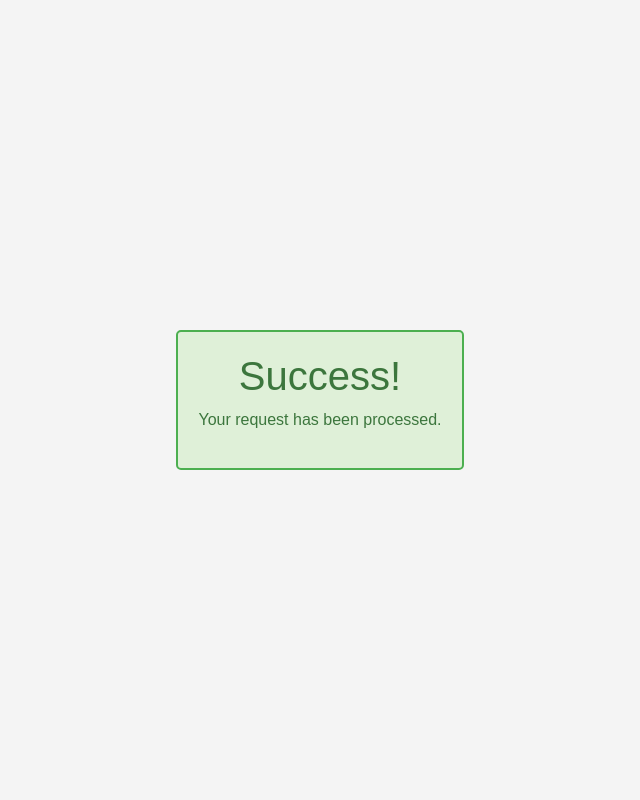
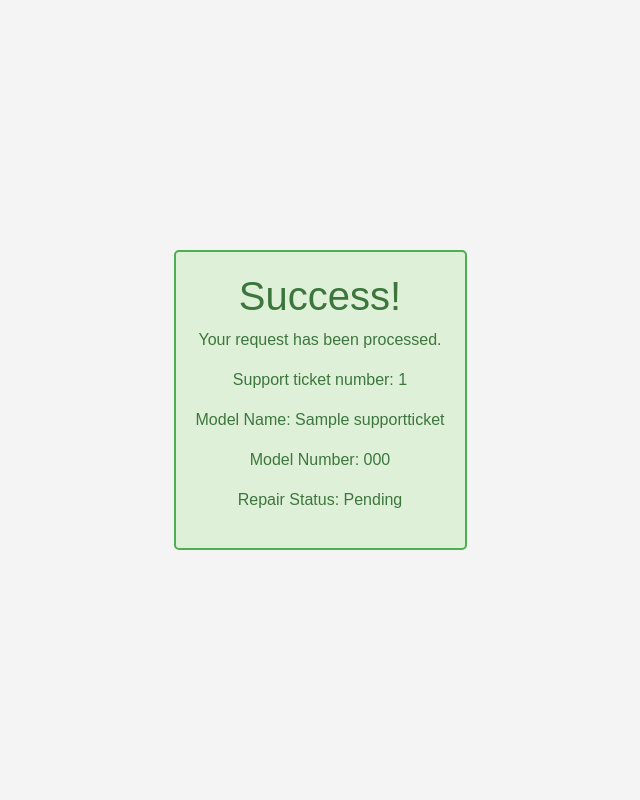
Before and after one commit to jessel33/AI-Integration-Bootcamp, a Django app: page /success/1/ in a window 1280 px wide. Shown: the part 56-856 px from the top of the page, without its empty margins (320-960 px from the left). Run offline with Django 5.2, Linux system fonts and the light colour scheme; tables that the repository leaves empty hold one stand-in row (values such as "Sample post").

Commit message:
Add support ticket retrieval and success page details

```diff
--- a/Week3/customer_support_ticket_system/tickets/repositories.py
+++ b/Week3/customer_support_ticket_system/tickets/repositories.py
@@ -16,6 +16,15 @@ def get_customer_by_id(customer_id):
         return None
 
 
+def get_support_ticket_by_id(ticket_id):
+    """This function takes an integer representing the support ticket desired from the database and it returns the support ticket model object if one exists or it will return None"""
+    try:
+        support_ticket = SupportTicket.objects.get(pk=ticket_id)
+        return support_ticket
+    except SupportTicket.DoesNotExist:
+        return None
+
+
 def create_support_ticket(ticket_data):
     """This function takes a dictionary from the service layer, places it into the proper commands for ORM object model creation, sends this onto the ORM for model object creation, once the object model is created it then will return a supportticket model object"""
     support_ticket = SupportTicket.objects.create(**ticket_data)
--- a/Week3/customer_support_ticket_system/tickets/services.py
+++ b/Week3/customer_support_ticket_system/tickets/services.py
@@ -7,7 +7,11 @@
 # asks the repository to create the ticket
 # returns the created SupportTicket.
 
-from .repositories import create_support_ticket, get_customer_by_id
+from .repositories import (
+    create_support_ticket,
+    get_customer_by_id,
+    get_support_ticket_by_id,
+)
 
 
 def create_new_support_ticket(model_name, model_number, scope_of_work, customer_id):
@@ -27,3 +31,13 @@ def create_new_support_ticket(model_name, model_number, scope_of_work, customer_
 
         ticket = create_support_ticket(ticket_data)
         return ticket
+
+
+def get_support_ticket(ticket_id):
+    """Function accepts ticket_id(int) argument, call repositories for support ticket object, then return support ticket object or None."""
+    support_ticket_object = get_support_ticket_by_id(ticket_id)
+
+    if support_ticket_object is None:
+        return None
+    else:
+        return support_ticket_object
--- a/Week3/customer_support_ticket_system/tickets/templates/success.html
+++ b/Week3/customer_support_ticket_system/tickets/templates/success.html
@@ -46,7 +46,10 @@
 						>
 					</li>
 					<li class="nav-item">
-						<a class="nav-link" href="/tickets" style="cursor: text"
+						<a
+							class="nav-link"
+							href="/supporttickets"
+							style="cursor: text"
 							>Create Support Ticket</a
 						>
 					</li>
@@ -57,6 +60,10 @@
 			<div class="success-message">
 				<h1>Success!</h1>
 				<p>Your request has been processed.</p>
+				<p>Support ticket number: {{ support_ticket.ticket_id }}</p>
+				<p>Model Name: {{ support_ticket.model_name }}</p>
+				<p>Model Number: {{ support_ticket.model_number }}</p>
+				<p>Repair Status: {{ support_ticket.repair_status }}</p>
 			</div>
 		</div>
 	</body>
--- a/Week3/customer_support_ticket_system/tickets/urls.py
+++ b/Week3/customer_support_ticket_system/tickets/urls.py
@@ -5,4 +5,5 @@ from . import views
 urlpatterns = [
     path("success/<int:ticket_id>/", views.success, name="success"),
     path("supporttickets/", views.supporttickets, name="supportticket"),
+    path("main/", views.main, name="main"),
 ]
--- a/Week3/customer_support_ticket_system/tickets/views.py
+++ b/Week3/customer_support_ticket_system/tickets/views.py
@@ -1,9 +1,9 @@
-from django.http import HttpResponse
+from django.http import Http404, HttpResponse
 from django.shortcuts import redirect, render
 from django.template import loader
 
 from .forms import SupportTicket
-from .services import create_new_support_ticket
+from .services import create_new_support_ticket, get_support_ticket
 
 
 def supporttickets(request):
@@ -41,6 +41,9 @@ def main(request):
 
 
 def success(request, ticket_id):
+    support_ticket = get_support_ticket(ticket_id)
+    if support_ticket is None:
+        raise Http404
     template = loader.get_template("success.html")
-    context = {"ticket_id": ticket_id}
+    context = {"support_ticket": support_ticket}
     return HttpResponse(template.render(context, request))
```
Also changed, not shown: Week3/customer_support_ticket_system/tickets/templates/main.html (+11 -11 lines), Week3/customer_support_ticket_system/tickets/templates/master.html (+8 -2 lines).
